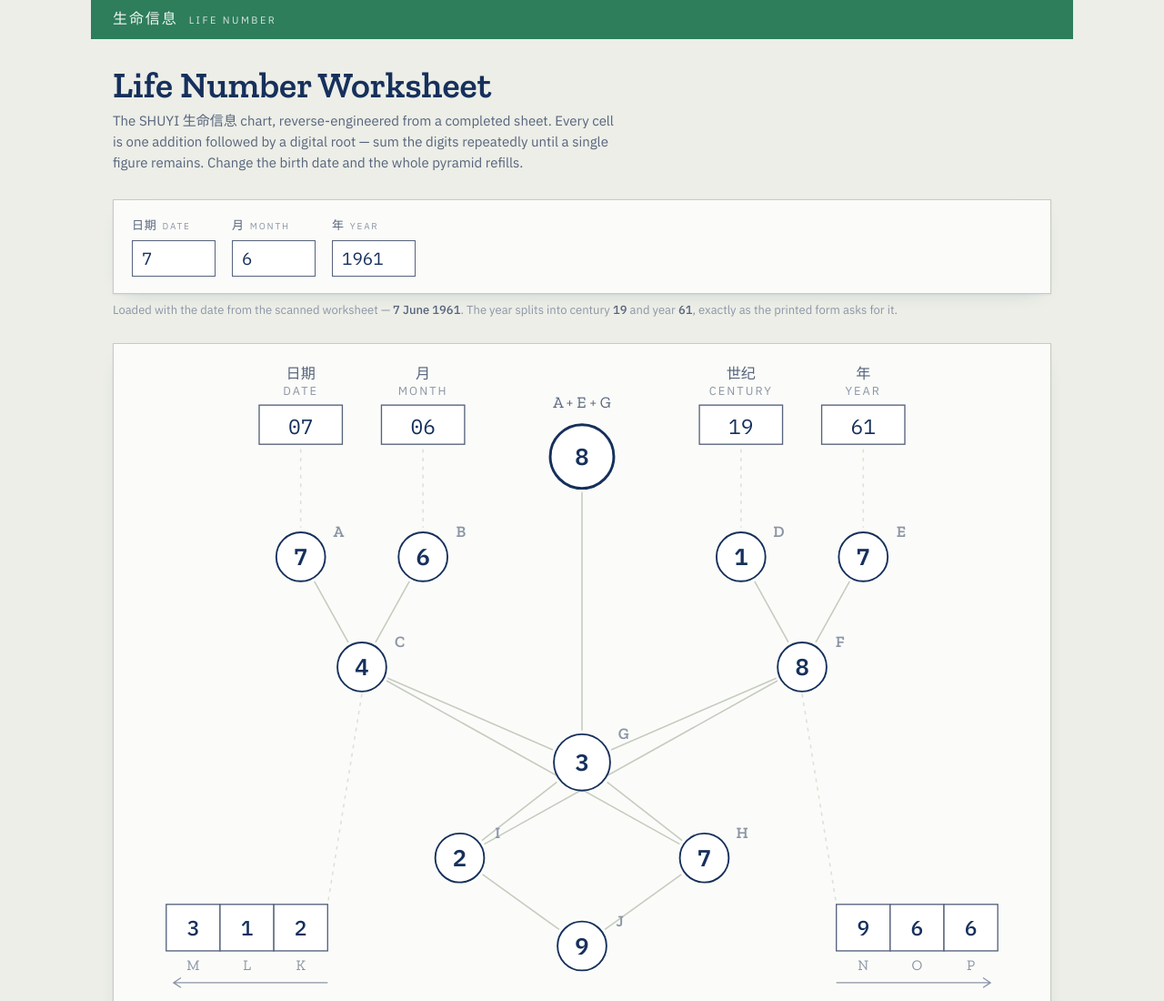
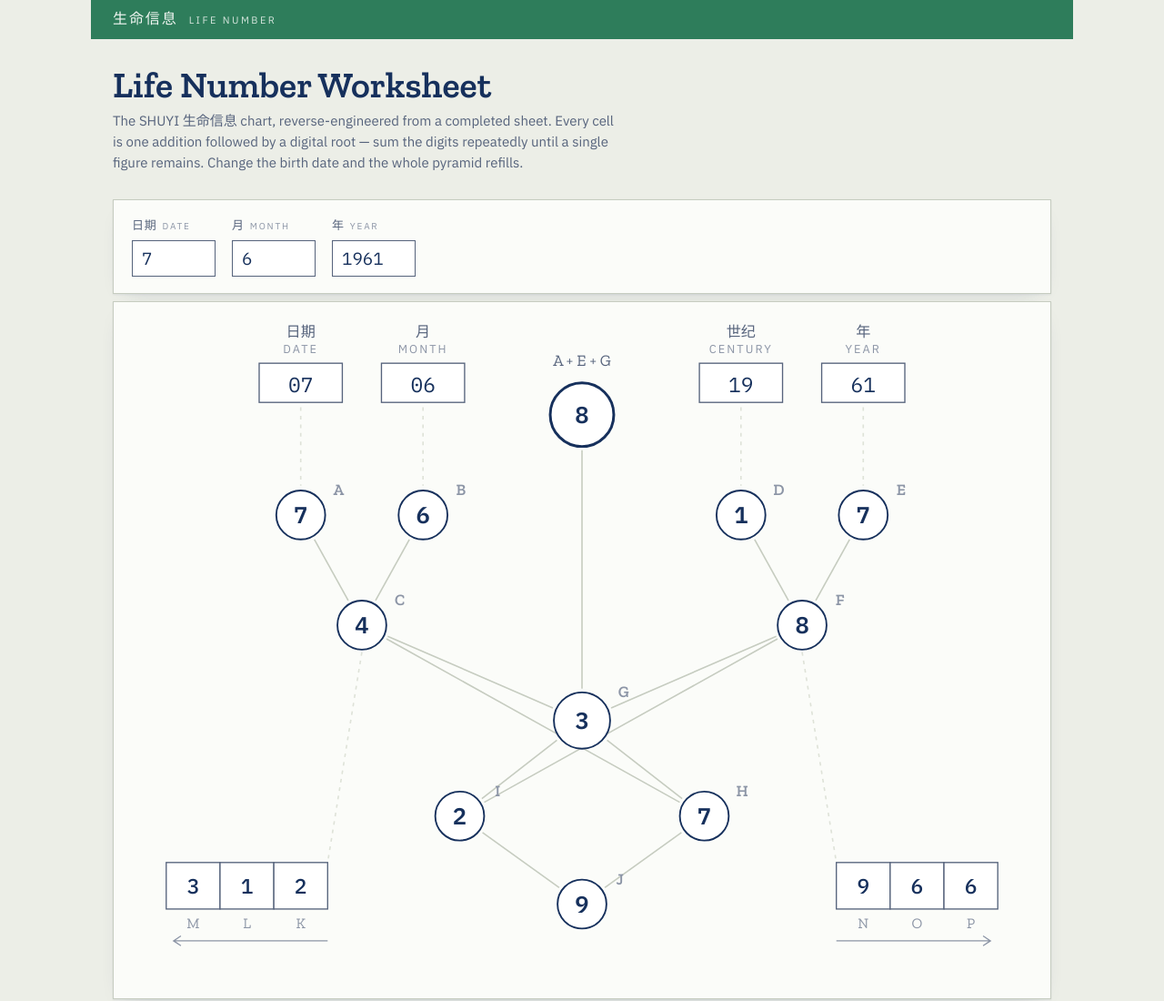
Before and after one commit to alvin21mfmlai/LifeNumber, a plain HTML site: page index.html in a window 1280 px wide. Shown: the top 1100 px of the page at 91% size. Drawn offline with nearby package versions, Linux system fonts and the light colour scheme.

Commit message:
Remove hint about loaded date from index.html
Removed hint paragraph regarding the loaded date.

```diff
--- a/index.html
+++ b/index.html
@@ -318,8 +318,6 @@
       <input id="y" type="number" min="1000" max="2999" value="1961" inputmode="numeric">
     </div>
   </div>
-  <p class="hint">Loaded with the date from the scanned worksheet — <b>7 June 1961</b>. The year splits into
-    century <b>19</b> and year <b>61</b>, exactly as the printed form asks for it.</p>
 
   <div class="sheet">
     <svg id="chart" viewBox="0 0 760 560" role="img" aria-labelledby="charttitle">
```
